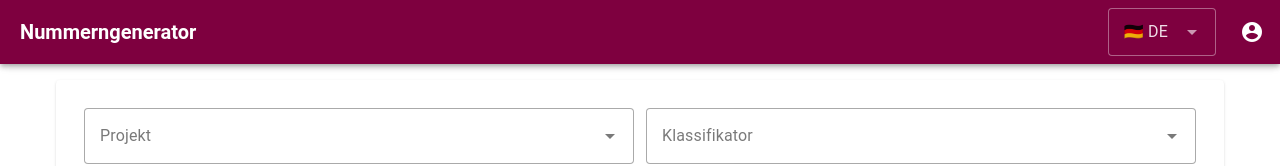
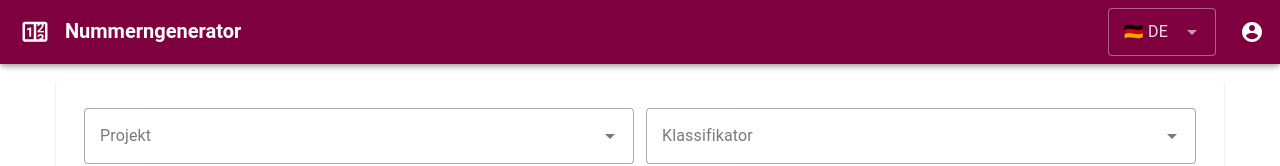
Before and after one commit to ikkowy/numgen, a Vue app in the folder ui/: page / in a window 1280 px wide. Shown: the top 166 px of the page. Built offline with nearby package versions, Linux system fonts and the light colour scheme.

Commit message:
Add favicon

```diff
--- a/ui/index.html
+++ b/ui/index.html
@@ -2,7 +2,7 @@
 <html lang="en">
   <head>
     <meta charset="UTF-8">
-    <link rel="icon" href="/favicon.ico">
+    <link rel="icon" type="image/png" href="/favicon.png">
     <meta name="viewport" content="width=device-width, initial-scale=1.0">
     <title>numgen</title>
   </head>
--- a/ui/src/layouts/MainLayout.vue
+++ b/ui/src/layouts/MainLayout.vue
@@ -3,6 +3,7 @@
     <v-app-bar color="primary">
       <v-app-bar-title class="font-weight-bold">
         <span style="cursor:pointer; user-select: none" @click="router.push('/')">
+          <v-icon icon="mdi-counter" /> &nbsp;
           {{ i18n.t('app.title') }}
         </span>
       </v-app-bar-title>
```
Also changed, not shown: ui/public/favicon.png (added).
